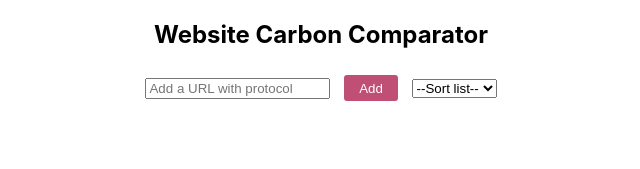
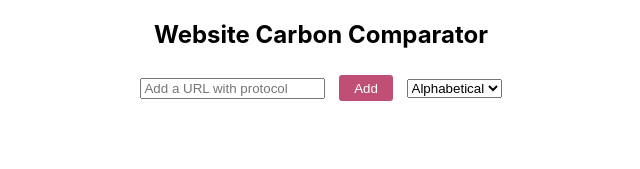
Before and after one commit to vondersam/iths-react-labb-2, a React (Create React App) app: page / in a window 1280 px wide. Shown: the top 169 px of the page, without its empty margins (319-959 px from the left). Built offline with nearby package versions, Linux system fonts and the light colour scheme.

Commit message:
Add sort actions to sort list of websites.

```diff
--- a/src/App.js
+++ b/src/App.js
@@ -3,10 +3,36 @@ import { useReducer } from 'react';
 import Menu from './components/menu';
 import CardList from './components/cardList';
 
+export const ACTION = {
+  add: 'add',
+  sort_alphabetically: 'sort_alphabetically',
+  sort_by_energy: 'sort_by_energy',
+  sort_by_co2: 'sort_by_co2'
+};
+
 const websitesReducer = (state, action) => {
   switch (action.type) {
-    case 'add': {
+    case ACTION.add: {
       return { websiteList: [...state.websiteList, action.data] };
+    }
+    case ACTION.sort_alphabetically: {
+      return {
+        websiteList: state.websiteList.toSorted((a, b) => b.url - a.url)
+      };
+    }
+    case ACTION.sort_by_energy: {
+      return {
+        websiteList: state.websiteList.toSorted(
+          (a, b) => a.statistics.energy - b.statistics.energy
+        )
+      };
+    }
+    case ACTION.sort_by_co2: {
+      return {
+        websiteList: state.websiteList.toSorted(
+          (a, b) => a.statistics.co2.grid.grams - b.statistics.co2.grid.grams
+        )
+      };
     }
     default:
       throw new Error();
--- a/src/components/menu.jsx
+++ b/src/components/menu.jsx
@@ -1,6 +1,7 @@
 import { useEffect, useRef, useState } from 'react';
 import styled from 'styled-components';
 import Sort from './sort';
+import { ACTION } from '../App';
 
 const Button = styled.button`
   background: #bf4f74;
@@ -25,7 +26,7 @@ const Menu = ({ state, dispatchWebsite }) => {
       const request = `site?url=${encodedUrl}`;
       const response = await fetch(request);
       const data = await response.json();
-      dispatchWebsite({ type: 'add', data: data });
+      dispatchWebsite({ type: ACTION.add, data: data });
       setLoading(false);
     } catch (e) {
       alert(e);
--- a/src/components/sort.jsx
+++ b/src/components/sort.jsx
@@ -1,13 +1,17 @@
+import { useState } from 'react';
+import { ACTION } from '../App';
+
 const Sort = ({ dispatchWebsite }) => {
+  const handleChange = (e) => {
+    const action = e.target.value;
+    dispatchWebsite({ type: action });
+  };
+
   return (
-    <select id="pet-select">
-      <option value="">--Sort list--</option>
-      <option value="dog">Dog</option>
-      <option value="cat">Cat</option>
-      <option value="hamster">Hamster</option>
-      <option value="parrot">Parrot</option>
-      <option value="spider">Spider</option>
-      <option value="goldfish">Goldfish</option>
+    <select onChange={(e) => handleChange(e)}>
+      <option value={ACTION.sort_alphabetically}>Alphabetical</option>
+      <option value={ACTION.sort_by_energy}>Energy</option>
+      <option value={ACTION.sort_by_co2}>CO2</option>
     </select>
   );
 };
```
